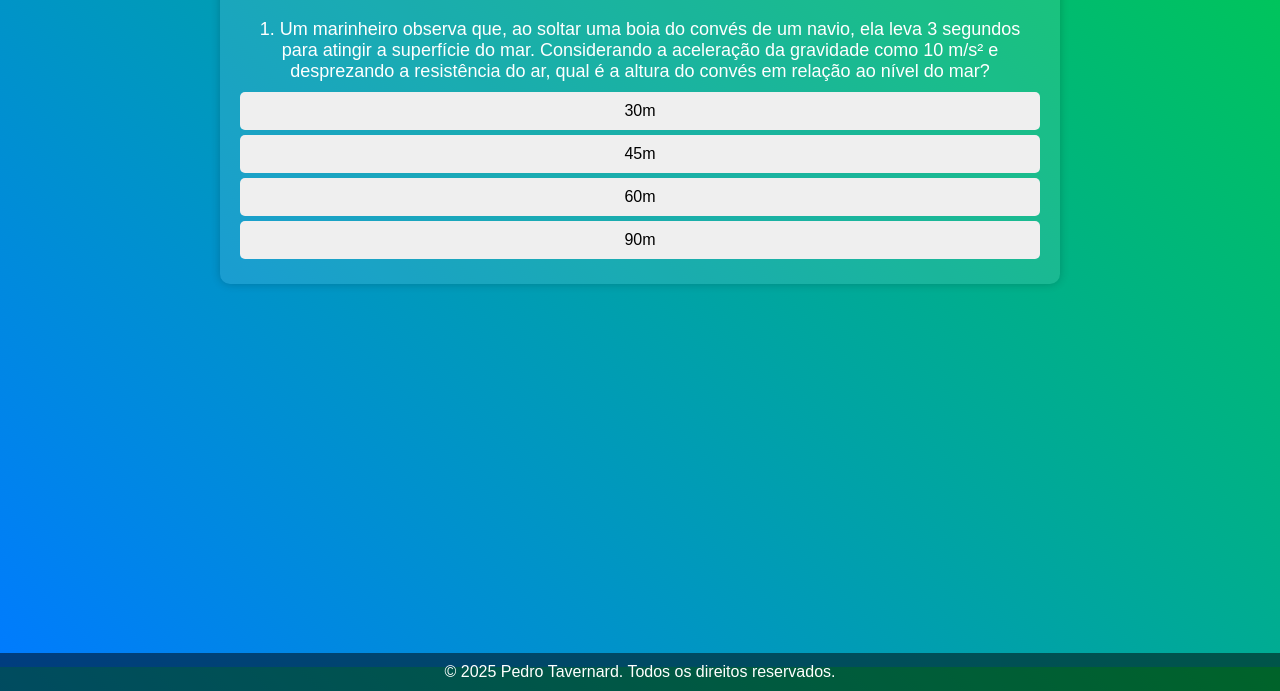
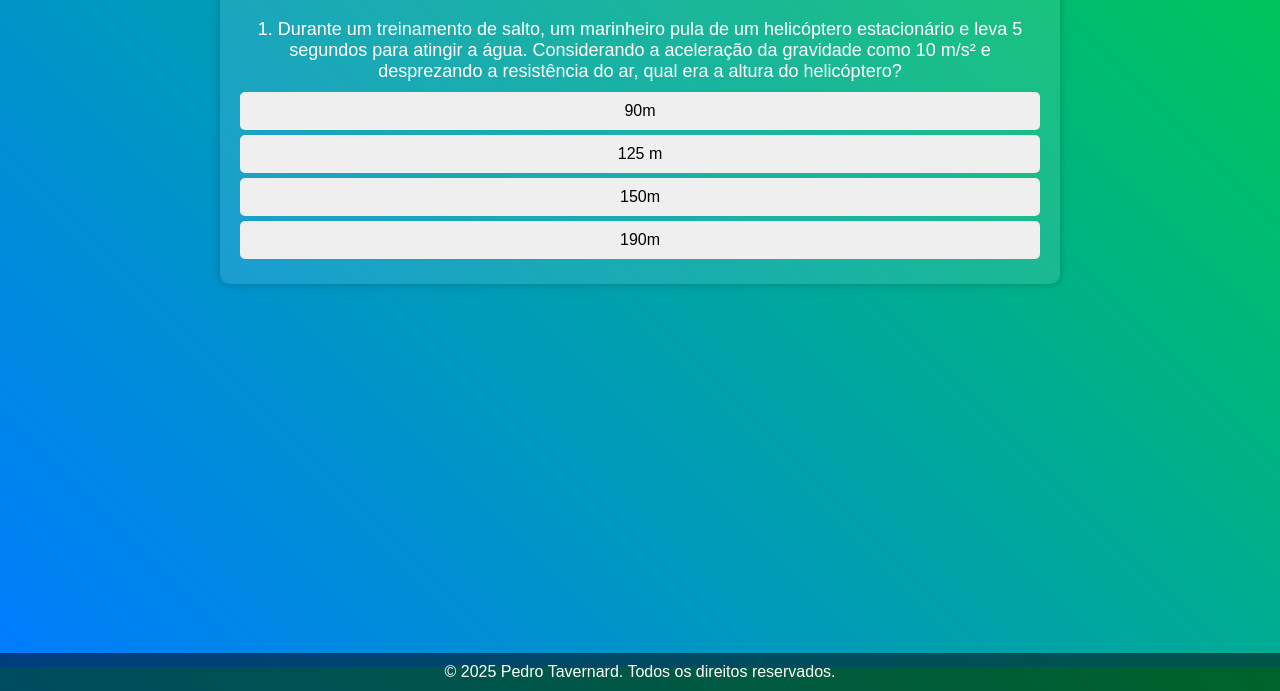
Before and after one commit to SirShain/petitperroteam, a plain HTML site: page index.html in a window 1280 px wide. Shown: the part 109-800 px from the top of the page. Drawn offline with Linux system fonts and the light colour scheme.

Commit message:
Add files via upload

```diff
--- a/index.html
+++ b/index.html
@@ -104,76 +104,76 @@
     <script>
         const questions = [
             {
-                question: "1. Um marinheiro observa que, ao soltar uma boia do convés de um navio, ela leva 3 segundos para atingir a superfície do mar. Considerando a aceleração da gravidade como 10 m/s² e desprezando a resistência do ar, qual é a altura do convés em relação ao nível do mar?",
-                options: ["30m", "45m", "60m", "90m"],
+                question: "1. Durante um treinamento de salto, um marinheiro pula de um helicóptero estacionário e leva 5 segundos para atingir a água. Considerando a aceleração da gravidade como 10 m/s² e desprezando a resistência do ar, qual era a altura do helicóptero?",
+                options: ["90m", "125 m", "150m", "190m"],
                 correct: 1,
-                explanation: "Fórmula principal: h = 1/2 * g * t². Substituindo os valores: h = 1/2 * 10 * 3² = 45 m. O convés do navio está a 45 metros acima do nível do mar."
+                explanation: "Fórmula principal:  h = (1/2) g t².  h = (1/2) * 10 * (5)² = 125 m."
             },
             {
-                question: "2. Durante um treinamento, um marinheiro precisa calcular a força resultante que atua em uma âncora de 50 kg quando é puxada verticalmente para cima com uma aceleração de 2 m/s². Considere a aceleração da gravidade como 10 m/s².",
+                question: "2. Um marinheiro precisa levantar um suprimento de 40 kg por meio de um guindaste. Se a carga é acelerada para cima a 2,5 m/s², qual é a força total exercida pelo guindaste sobre o suprimento? Considere g = 10 m/s².",
                 options: ["500N", "550N", "600N", "650N"],
-                correct: 2,
-                explanation: "Fórmula principal: F = m * (g + a). Substituindo: F = 50 * (10 + 2) = 600 N. A força necessária para puxar a âncora é 600 N."
+                correct: 0,
+                explanation: "Fórmula principal: F = m (g + a).  F = 40 * (10 + 2.5) = 500 N."
             },
             {
-                question: "3. Em uma missão de resgate, um helicóptero paira a 100 metros acima do nível do mar. Um objeto é deixado cair do helicóptero. Desprezando a resistência do ar e considerando a aceleração da gravidade como 10 m/s², qual será a velocidade do objeto ao atingir a água?",
-                options: ["40 m/s", "50 m/s", "48 m/s", "44 m/s"],
+                question: "3. Um marinheiro joga um sinalizador para cima com velocidade inicial de 30 m/s a partir do convés do navio. Qual será a altura máxima atingida pelo sinalizador? Considere g = 10 m/s² e despreze a resistência do ar.",
+                options: ["40 m/s", "46 m/s", "43 m/s", "45 m/s"],
                 correct: 3,
-                explanation: "Fórmula principal: v = √(2 * g * h). Substituindo os valores: v = √(2 * 10 * 100) ≈ 44,72 m/s. O objeto atinge a água com aproximadamente 44,7 m/s."
+                explanation: "Fórmula principal: h = v² / (2g).  h = (30)² / (2 * 10) = 45 m."
             },
             {
-                question: "4. Um navio em movimento uniforme percorre uma distância de 60 km em 2 horas. Se a potência desenvolvida pelos motores é de 300 kW, qual é a força de resistência que o navio enfrenta durante o trajeto?",
-                options: ["36 kN", "30 kN", "40 kN", "45 kN"],
+                question: "4. Um submarino percorre 2 km em 5 minutos enquanto se move a uma velocidade constante. Se a potência gerada pelo motor é de 250 kW, qual é a força de resistência enfrentada pelo submarino?",
+                options: ["37 kN", "36 kN", "46 kN", "47 kN"],
                 correct: 0,
-                explanation: "Fórmula principal: P = F * v. Calculando a velocidade: v = 60000 m / 7200 s ≈ 8.33 m/s. A força de resistência é F = P / v = 300000 / 8.33 ≈ 36 kN."
+                explanation: "Fórmula principal: P = F v.  v = 2000 m / 300 s = 6.67 m/s, F = 250000 / 6.67 ≈ 37.5 kN."
             },
             {
-                question: "5. Durante uma patrulha noturna, um marinheiro observa um farol que emite flashes de luz a cada 6 segundos. Sabendo que a velocidade da luz é de aproximadamente 3 × 10⁸ m/s e que o som viaja a 340 m/s, o marinheiro percebe o flash e ouve o som associado ao mesmo 5 segundos depois. Qual é a distância entre o marinheiro e o farol?",
-                options: ["1700 m", "1500 m", "1800 m", "2000 m"],
+                question: "5. Um navio de guerra detecta um disparo de canhão inimigo pelo som da explosão, que chega 3 segundos após o clarão do disparo. Se a velocidade do som é de 340 m/s, qual a distância entre o navio e o local do disparo?",
+                options: ["1020 m", "990 m", "1000 m", "1010 m"],
                 correct: 0,
-                explanation: "Fórmula principal: d = v * t. Para o som: d = 340 * 5 = 1700 m. A distância entre o marinheiro e o farol é 1700 m."
+                explanation: "Fórmula principal: d = v * t.  d = 340 * 3 = 1020 m."
             },
             {
-                question: "6. Um marinheiro precisa calcular a pressão exercida por uma caixa de 200 N que possui uma base de 0,5 m² sobre o convés do navio. Qual é essa pressão?",
+                question: "6. Um marinheiro posiciona uma carga de 600 N sobre uma plataforma de 2 m². Qual é a pressão exercida pela carga sobre a plataforma?",
                 options: ["300 Pa", "400 Pa", "500 Pa", "600 Pa"],
-                correct: 1,
-                explanation: "Fórmula principal: P = F / A. Substituindo: P = 200 / 0.5 = 400 Pa. A pressão exercida pela caixa é 400 Pa."
+                correct: 0,
+                explanation: "Fórmula principal: P = F / A.  P = 600 / 2 = 300 Pa."
             },
             {
-                question: "7. Durante um exercício, um marinheiro lança uma corda horizontalmente com uma velocidade de 10 m/s de uma altura de 5 metros acima do nível do mar. Desprezando a resistência do ar e considerando a aceleração da gravidade como 10 m/s², qual será a distância horizontal que a corda percorrerá antes de atingir a água?",
-                options: ["5 m", "8 m", "10 m", "12 m"],
+                question: "7. Um bote salva-vidas é lançado de um navio a 4 metros acima da superfície do mar. Se sua velocidade horizontal inicial é de 5 m/s, qual a distância horizontal percorrida antes de atingir a água? Considere g = 10 m/s².",
+                options: ["4 m", "3 m", "4.5 m", "3.5 m"],
                 correct: 2,
-                explanation: "Fórmula principal: x = v * t. O tempo de queda é t = √(2 * h / g) ≈ 1 s. A distância horizontal é x = 10 * 1 = 10 m."
+                explanation: "Fórmula principal: x = v * t.  t = sqrt(2 * 4 / 10) ≈ 0.9 s, d = 5 * 0.9 = 4.5 m."
             },
             {
-                question: "8. Em uma missão, um submarino está a uma profundidade de 50 metros abaixo do nível do mar, onde a pressão é de aproximadamente 600 kPa. Sabendo que a densidade da água do mar é de 1.025 kg/m³ e considerando a aceleração da gravidade como 10 m/s², qual é a pressão atmosférica ao nível do mar?",
-                options: ["75 kPa", "100 kPa", "87.5 kPa", "120 kPa"],
-                correct: 2,
-                explanation: "Fórmula principal: P0 = P - ρ * g * h. Substituindo: P0 = 600000 - (1025 * 10 * 50) = 87500 Pa = 87.5 kPa. A pressão atmosférica é 87.5 kPa."
+                question: "8. Um submarino está submerso a 90 metros de profundidade, onde a pressão é de 1000 kPa. Sabendo que a densidade da água do mar é de 1.025 kg/m³ e g = 10 m/s², qual é a pressão atmosférica ao nível do mar?",
+                options: ["77.5 kPa", "100 kPa", "87.5 kPa", "120 kPa"],
+                correct: 0,
+                explanation: "Fórmula principal: P0 = P - ρ * g * h.  Pₐ = 1000000 - (1025 * 10 * 90) = 77.5 kPa."
             },
             {
-                question: "9. Um marinheiro precisa determinar a frequência de uma onda que se propaga no mar com velocidade de 15 m/s e comprimento de onda de 3 metros. Qual é essa frequência?",
-                options: ["5 Hz", "3 Hz", "7 Hz", "10 Hz"],
+                question: "9. Uma onda no mar tem comprimento de 5 metros e se propaga com velocidade de 20 m/s. Qual é a sua frequência?",
+                options: ["4 Hz", "3 Hz", "7 Hz", "10 Hz"],
                 correct: 0,
-                explanation: "Fórmula principal: f = v / λ. Substituindo: f = 15 / 3 = 5 Hz. A frequência da onda é 5 Hz."
+                explanation: "Fórmula principal: f = v / λ.  f = 20 / 5 = 4 Hz."
             },
             {
-                question: "10. Durante uma tempestade, um navio é atingido por uma onda que eleva sua proa em 2 metros em relação à posição de equilíbrio. Se a massa do navio é de 10.000 kg, qual é a energia potencial gravitacional adquirida pela proa nesse momento?",
-                options: ["300 kJ", "400 kJ", "100 kJ", "200 kJ"],
+                question: "10. Durante uma tempestade, uma onda eleva a popa de um navio em 4 metros. Se a massa do navio é de 15.000 kg, qual a energia potencial gravitacional adquirida?",
+                options: ["300 kJ", "400 kJ", "500 kJ", "600 kJ"],
                 correct: 3,
-                explanation: "Fórmula principal: Ep = m * g * h. Substituindo: Ep = 10000 * 10 * 2 = 200000 J = 200 kJ. A energia potencial adquirida é 200 kJ."
+                explanation: "Fórmula principal: Ep = m * g * h.  U = 15000 * 10 * 4 = 600 kJ."
             },
             {
-                question: "11. Um marinheiro observa que uma bússola a bordo do navio aponta para o norte magnético, que está deslocado 10° a leste do norte geográfico. Se o navio segue uma rota apontada pela bússola, qual é o ângulo entre a rota real do navio e o norte geográfico?",
-                options: ["0°", "5°", "10°", "15°"],
+                question: "11. Um marinheiro observa que a bússola do navio aponta 8° a oeste do norte verdadeiro. Se o navio segue uma rota exata conforme a bússola, qual é o ângulo real da rota do navio em relação ao norte geográfico?",
+                options: ["2°", "6°", "8°", "10°"],
                 correct: 2,
-                explanation: "O ângulo de deslocamento é 10° a leste. Portanto, a rota real está a 10° a leste do norte geográfico."
+                explanation: "O ângulo real é 8° a oeste do norte verdadeiro."
             },
             {
-                question: "12. Um marinheiro observa que a pressão atmosférica no navio é 101 kPa e a temperatura é de 20°C. Qual é a densidade do ar a bordo, considerando que a constante dos gases ideais é R = 287 J/(kg·K)?",
-                options: ["1.16 kg/m³", "1.25 kg/m³", "1.34 kg/m³", "1.45 kg/m³"],
+                question: "12. Um marinheiro deseja aquecer 2 litros de água (massa de 2 kg) de 25°C até 90°C usando um fogareiro de 600 W. Sabendo que o calor específico da água é de 4.186 J/kg·°C e desprezando perdas de calor, quanto tempo será necessário?",
+                options: ["15 min", "15.1 min", "16 min", "16.1 min"],
                 correct: 1,
-                explanation: "Fórmula principal: ρ = P / (R * T). Substituindo: ρ = 101000 / (287 * 293) ≈ 1.25 kg/m³. A densidade do ar é 1.25 kg/m³."
+                explanation: "Fórmula principal: ρ = P / (R * T).  Q = 2 * 4186 * (90 - 25) = 544 kJ, t = 544000 / 600 ≈ 15.1 min."
             }
         ];
 
```
